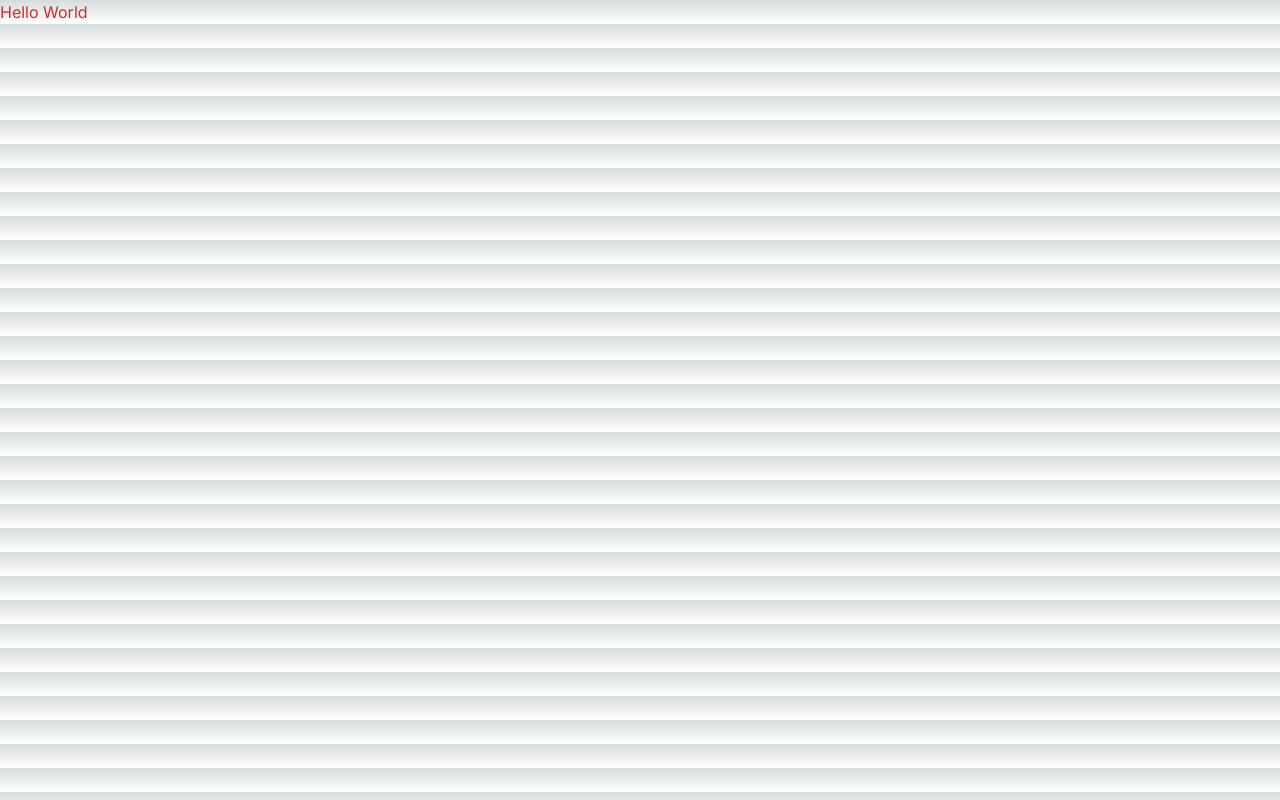
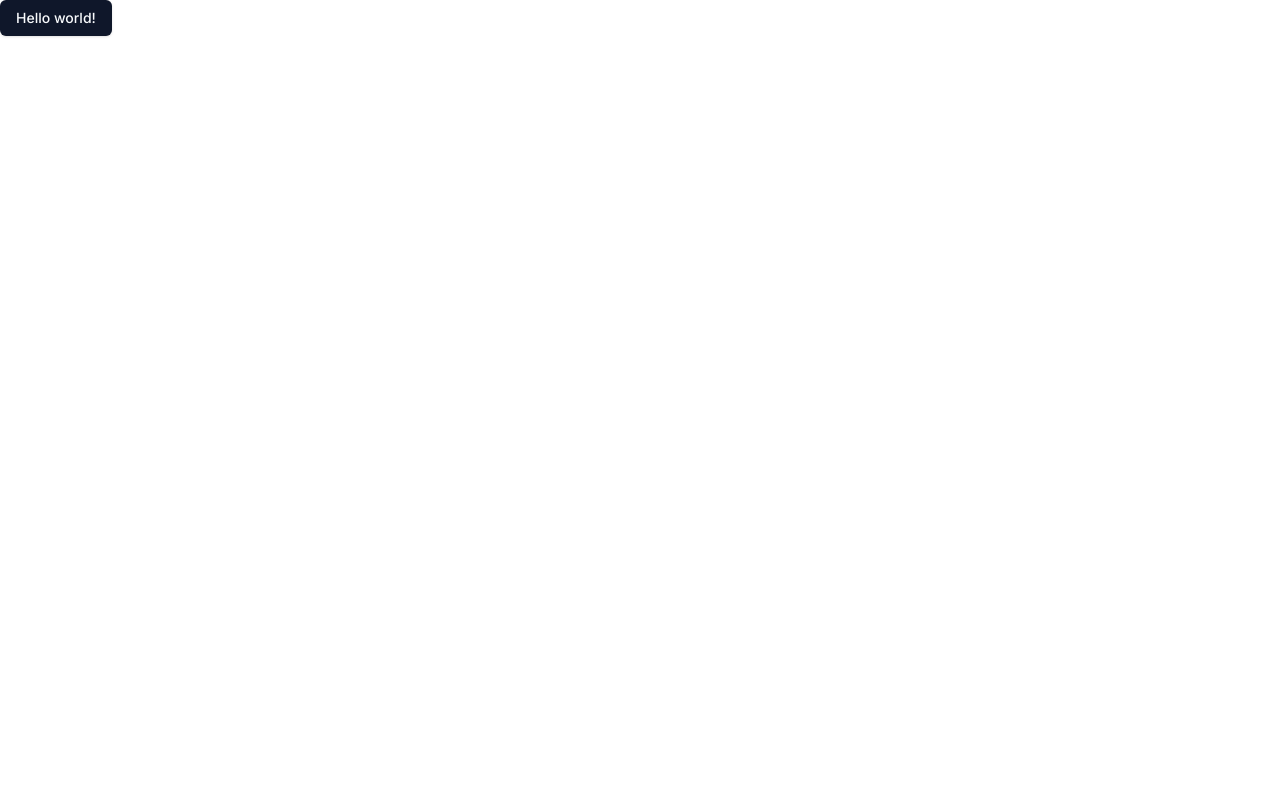
Before and after one commit to ajfm88/quizmify, a Next.js app: page / in a window 1280 px wide. Built offline with nearby package versions, Linux system fonts and the light colour scheme.

Commit message:
02. Setup Shadcn.

```diff
--- a/package.json
+++ b/package.json
@@ -9,17 +9,23 @@
     "lint": "next lint"
   },
   "dependencies": {
+    "@radix-ui/react-icons": "^1.3.0",
+    "@radix-ui/react-slot": "^1.0.2",
     "@types/node": "20.5.3",
     "@types/react": "18.2.21",
     "@types/react-dom": "18.2.7",
     "autoprefixer": "10.4.15",
+    "class-variance-authority": "^0.7.0",
+    "clsx": "^2.0.0",
     "eslint": "8.47.0",
     "eslint-config-next": "13.4.19",
     "next": "13.4.19",
     "postcss": "8.4.28",
     "react": "18.2.0",
     "react-dom": "18.2.0",
+    "tailwind-merge": "^1.14.0",
     "tailwindcss": "3.3.3",
+    "tailwindcss-animate": "^1.0.6",
     "typescript": "5.1.6"
   }
 }
--- a/src/app/globals.css
+++ b/src/app/globals.css
@@ -2,26 +2,75 @@
 @tailwind components;
 @tailwind utilities;
 
-:root {
-  --foreground-rgb: 0, 0, 0;
-  --background-start-rgb: 214, 219, 220;
-  --background-end-rgb: 255, 255, 255;
-}
+@layer base {
+  :root {
+    --background: 0 0% 100%;
+    --foreground: 222.2 84% 4.9%;
 
-@media (prefers-color-scheme: dark) {
-  :root {
-    --foreground-rgb: 255, 255, 255;
-    --background-start-rgb: 0, 0, 0;
-    --background-end-rgb: 0, 0, 0;
+    --card: 0 0% 100%;
+    --card-foreground: 222.2 84% 4.9%;
+
+    --popover: 0 0% 100%;
+    --popover-foreground: 222.2 84% 4.9%;
+
+    --primary: 222.2 47.4% 11.2%;
+    --primary-foreground: 210 40% 98%;
+
+    --secondary: 210 40% 96.1%;
+    --secondary-foreground: 222.2 47.4% 11.2%;
+
+    --muted: 210 40% 96.1%;
+    --muted-foreground: 215.4 16.3% 46.9%;
+
+    --accent: 210 40% 96.1%;
+    --accent-foreground: 222.2 47.4% 11.2%;
+
+    --destructive: 0 84.2% 60.2%;
+    --destructive-foreground: 210 40% 98%;
+
+    --border: 214.3 31.8% 91.4%;
+    --input: 214.3 31.8% 91.4%;
+    --ring: 222.2 84% 4.9%;
+
+    --radius: 0.5rem;
+  }
+
+  .dark {
+    --background: 222.2 84% 4.9%;
+    --foreground: 210 40% 98%;
+
+    --card: 222.2 84% 4.9%;
+    --card-foreground: 210 40% 98%;
+
+    --popover: 222.2 84% 4.9%;
+    --popover-foreground: 210 40% 98%;
+
+    --primary: 210 40% 98%;
+    --primary-foreground: 222.2 47.4% 11.2%;
+
+    --secondary: 217.2 32.6% 17.5%;
+    --secondary-foreground: 210 40% 98%;
+
+    --muted: 217.2 32.6% 17.5%;
+    --muted-foreground: 215 20.2% 65.1%;
+
+    --accent: 217.2 32.6% 17.5%;
+    --accent-foreground: 210 40% 98%;
+
+    --destructive: 0 62.8% 30.6%;
+    --destructive-foreground: 210 40% 98%;
+
+    --border: 217.2 32.6% 17.5%;
+    --input: 217.2 32.6% 17.5%;
+    --ring: 212.7 26.8% 83.9%;
   }
 }
 
-body {
-  color: rgb(var(--foreground-rgb));
-  background: linear-gradient(
-      to bottom,
-      transparent,
-      rgb(var(--background-end-rgb))
-    )
-    rgb(var(--background-start-rgb));
+@layer base {
+  * {
+    @apply border-border;
+  }
+  body {
+    @apply bg-background text-foreground;
+  }
 }
--- a/src/app/page.tsx
+++ b/src/app/page.tsx
@@ -1,5 +1,6 @@
+import { Button } from "@/components/ui/button";
 import Image from "next/image";
 
 export default function Home() {
-  return <h1 className="text-red-600">Hello World</h1>;
+  return <Button>Hello world!</Button>;
 }
--- /dev/null
+++ b/src/components/ui/button.tsx
@@ -0,0 +1,57 @@
+import * as React from "react"
+import { Slot } from "@radix-ui/react-slot"
+import { cva, type VariantProps } from "class-variance-authority"
+
+import { cn } from "@/lib/utils"
+
+const buttonVariants = cva(
+  "inline-flex items-center justify-center rounded-md text-sm font-medium transition-colors focus-visible:outline-none focus-visible:ring-1 focus-visible:ring-ring disabled:pointer-events-none disabled:opacity-50",
+  {
+    variants: {
+      variant: {
+        default:
+          "bg-primary text-primary-foreground shadow hover:bg-primary/90",
+        destructive:
+          "bg-destructive text-destructive-foreground shadow-sm hover:bg-destructive/90",
+        outline:
+          "border border-input bg-transparent shadow-sm hover:bg-accent hover:text-accent-foreground",
+        secondary:
+          "bg-secondary text-secondary-foreground shadow-sm hover:bg-secondary/80",
+        ghost: "hover:bg-accent hover:text-accent-foreground",
+        link: "text-primary underline-offset-4 hover:underline",
+      },
+      size: {
+        default: "h-9 px-4 py-2",
+        sm: "h-8 rounded-md px-3 text-xs",
+        lg: "h-10 rounded-md px-8",
+        icon: "h-9 w-9",
+      },
+    },
+    defaultVariants: {
+      variant: "default",
+      size: "default",
+    },
+  }
+)
+
+export interface ButtonProps
+  extends React.ButtonHTMLAttributes<HTMLButtonElement>,
+    VariantProps<typeof buttonVariants> {
+  asChild?: boolean
+}
+
+const Button = React.forwardRef<HTMLButtonElement, ButtonProps>(
+  ({ className, variant, size, asChild = false, ...props }, ref) => {
+    const Comp = asChild ? Slot : "button"
+    return (
+      <Comp
+        className={cn(buttonVariants({ variant, size, className }))}
+        ref={ref}
+        {...props}
+      />
+    )
+  }
+)
+Button.displayName = "Button"
+
+export { Button, buttonVariants }
--- /dev/null
+++ b/src/lib/utils.ts
@@ -0,0 +1,6 @@
+import { type ClassValue, clsx } from "clsx"
+import { twMerge } from "tailwind-merge"
+
+export function cn(...inputs: ClassValue[]) {
+  return twMerge(clsx(inputs))
+}
--- /dev/null
+++ b/tailwind.config.js
@@ -0,0 +1,76 @@
+/** @type {import('tailwindcss').Config} */
+module.exports = {
+  darkMode: ["class"],
+  content: [
+    './pages/**/*.{ts,tsx}',
+    './components/**/*.{ts,tsx}',
+    './app/**/*.{ts,tsx}',
+    './src/**/*.{ts,tsx}',
+	],
+  theme: {
+    container: {
+      center: true,
+      padding: "2rem",
+      screens: {
+        "2xl": "1400px",
+      },
+    },
+    extend: {
+      colors: {
+        border: "hsl(var(--border))",
+        input: "hsl(var(--input))",
+        ring: "hsl(var(--ring))",
+        background: "hsl(var(--background))",
+        foreground: "hsl(var(--foreground))",
+        primary: {
+          DEFAULT: "hsl(var(--primary))",
+          foreground: "hsl(var(--primary-foreground))",
+        },
+        secondary: {
+          DEFAULT: "hsl(var(--secondary))",
+          foreground: "hsl(var(--secondary-foreground))",
+        },
+        destructive: {
+          DEFAULT: "hsl(var(--destructive))",
+          foreground: "hsl(var(--destructive-foreground))",
+        },
+        muted: {
+          DEFAULT: "hsl(var(--muted))",
+          foreground: "hsl(var(--muted-foreground))",
+        },
+        accent: {
+          DEFAULT: "hsl(var(--accent))",
+          foreground: "hsl(var(--accent-foreground))",
+        },
+        popover: {
+          DEFAULT: "hsl(var(--popover))",
+          foreground: "hsl(var(--popover-foreground))",
+        },
+        card: {
+          DEFAULT: "hsl(var(--card))",
+          foreground: "hsl(var(--card-foreground))",
+        },
+      },
+      borderRadius: {
+        lg: "var(--radius)",
+        md: "calc(var(--radius) - 2px)",
+        sm: "calc(var(--radius) - 4px)",
+      },
+      keyframes: {
+        "accordion-down": {
+          from: { height: 0 },
+          to: { height: "var(--radix-accordion-content-height)" },
+        },
+        "accordion-up": {
+          from: { height: "var(--radix-accordion-content-height)" },
+          to: { height: 0 },
+        },
+      },
+      animation: {
+        "accordion-down": "accordion-down 0.2s ease-out",
+        "accordion-up": "accordion-up 0.2s ease-out",
+      },
+    },
+  },
+  plugins: [require("tailwindcss-animate")],
+}
```
Also changed, not shown: components.json (added), 1 other file (tests, documents, lock files or other folders).
